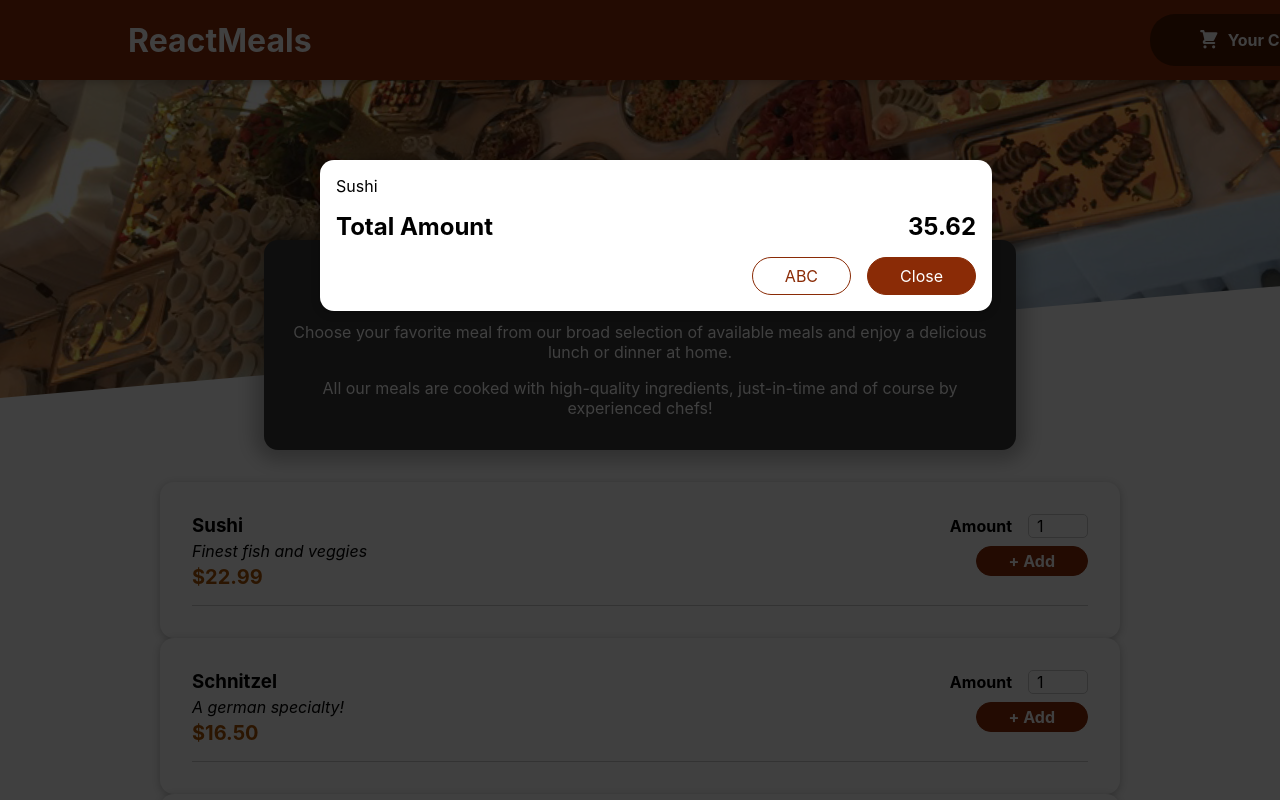
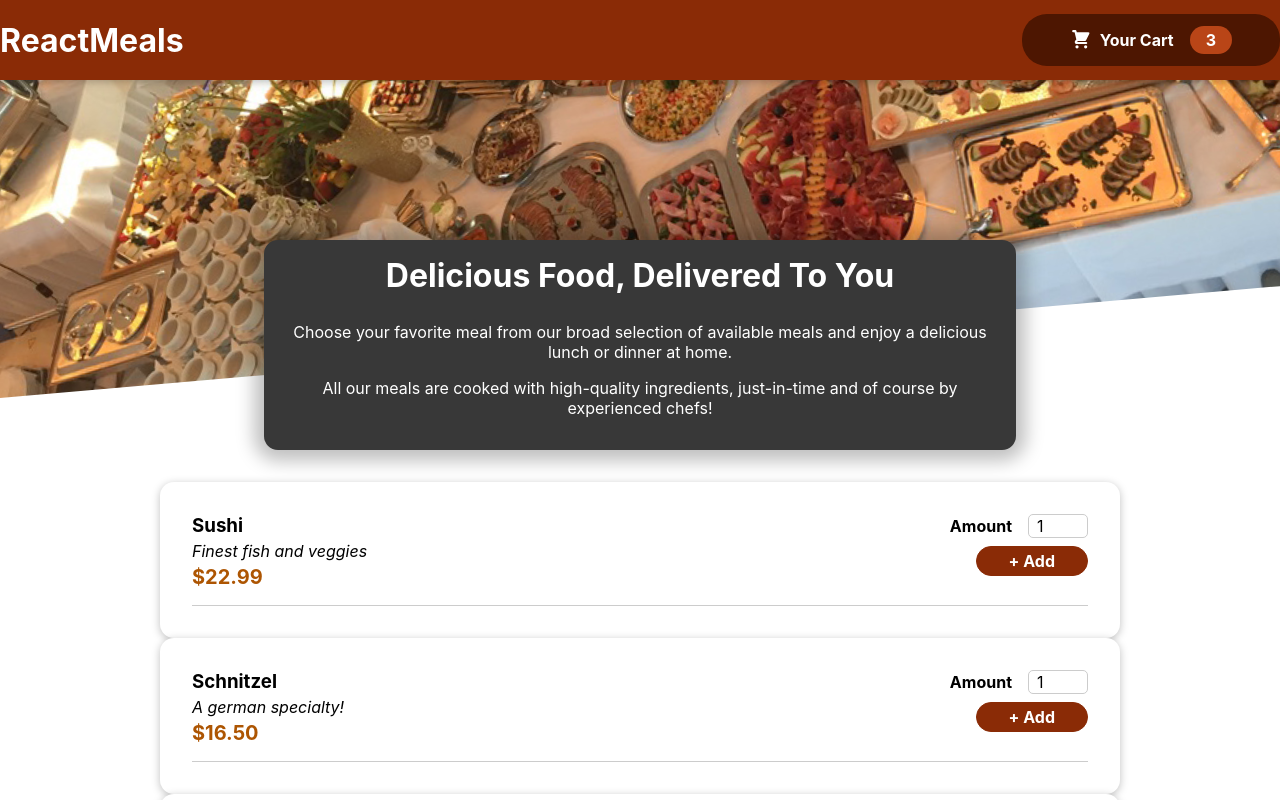
Before and after one commit to nehasingh931126/react-food-order-app, a React (Create React App) app: page / in a window 1280 px wide. Shown: the top 800 px of the page. Built offline with nearby package versions, Linux system fonts and the light colour scheme.

Commit message:
instead of using the useContext used the props to handle the close events for the modal backdrop and the close button on modal and showModal works in the simple way

```diff
--- a/src/App.js
+++ b/src/App.js
@@ -1,12 +1,22 @@
-import React, {Fragment} from 'react';
+import React, {Fragment, useState} from 'react';
 import Header from './components/Layout/Header';
 import Meals from './components/Meals/Meals';
 import Cart from './components/Cart/Cart'
 function App() {
+    const [showCart, setCartShowFlag] = useState(false)
+    const showCartHandler = () => {
+        setCartShowFlag(true);
+    }
+
+    const hideCartHandler = () => {
+        setCartShowFlag(false);
+    }
+
+
     return (
         <Fragment>
-            <Cart></Cart>
-            <Header/>
+            {showCart && <Cart onClose={hideCartHandler} />}
+            <Header onShowCart={showCartHandler} />
             <main>
                 <Meals/>
             </main>
--- a/src/components/Cart/Cart.js
+++ b/src/components/Cart/Cart.js
@@ -1,21 +1,21 @@
 import React from 'react';
 import Modal from '../UI/Modal/Modal';
 import classes from './Cart.module.css';
-const Cart = ()=> {
+const Cart = (props)=> {
     const cartItems = <ul className={classes['cart-items']}>
         {[{id: 'c1', name: 'Sushi', amout: 2, price: 12.99 }].map((item)=> <li>{item.name}</li>)}
     </ul>;
 
     return (
-        <Modal>
+        <Modal onClose={props.onClose}>
             {cartItems}
             <div className={classes.total}>
                 <span>Total Amount</span>
                 <span>35.62</span>
             </div>
             <div className={classes.actions}>
-                <button className={classes['button--alt']}>ABC</button>
-                <button className={classes.button}>Close</button>
+                <button className={classes['button--alt']} onClick={props.onClose}>Close</button>
+                <button className={classes.button}>Order</button>
             </div>
         </Modal>
     )
--- a/src/components/Layout/Header.js
+++ b/src/components/Layout/Header.js
@@ -2,12 +2,12 @@ import React, {Fragment} from 'react';
 import classes from './Header.module.css';
 import mealsImage from '../../assets/meals.jpg';
 import HeaderCartButton from './HeaderCartButton';
-function Header () {
+function Header(props) {
     return (
         <Fragment>
             <header className={classes.header}>
                 <h1>ReactMeals</h1>
-                <HeaderCartButton/>
+                <HeaderCartButton onClick={props.onShowCart}/>
             </header>
             <div className={classes['main-image']}>
                 <img src={mealsImage} alt="A table full of Delicious food"/>
--- a/src/components/Layout/Header.module.css
+++ b/src/components/Layout/Header.module.css
@@ -9,7 +9,7 @@
     display: flex;
     justify-content: space-between;
     align-items: center;
-    padding: 0 10%;
+    padding: 0px 0%;
     box-shadow: 0 2px 8px rgba(0, 0, 0, 0.25);
     z-index: 10;
 }
--- a/src/components/Layout/HeaderCartButton.js
+++ b/src/components/Layout/HeaderCartButton.js
@@ -4,7 +4,7 @@ import CartIcon from '../Cart/CartIcon';
 
 const HeaderCartButton = (props)=> {
     return (
-        <button className = {classes.button}>
+        <button className = {classes.button} onClick={props.onClick}>
             <span className={classes.icon}><CartIcon/></span>
             <span>Your Cart</span>
             <span className={classes.badge}>3</span>
--- a/src/components/UI/Modal/Modal.js
+++ b/src/components/UI/Modal/Modal.js
@@ -3,7 +3,7 @@ import classes from './Modal.module.css';
 import ReactDOM from 'react-dom';
 const Backdrop = props => {
     return (
-        <div className={classes.backdrop}>
+        <div className={classes.backdrop} onClick={props.onClose}>
         </div>
     )
 };
@@ -20,7 +20,7 @@ const portalElement = document.getElementById('overlays');
 const Modal = (props) => {
     return (
         <Fragment>
-            {ReactDOM.createPortal(<Backdrop />, portalElement)}
+            {ReactDOM.createPortal(<Backdrop onClose={props.onClose}/>, portalElement)}
             {ReactDOM.createPortal(<ModalOverlay>{props.children}</ModalOverlay>, portalElement)}
         </Fragment>
     )
```
